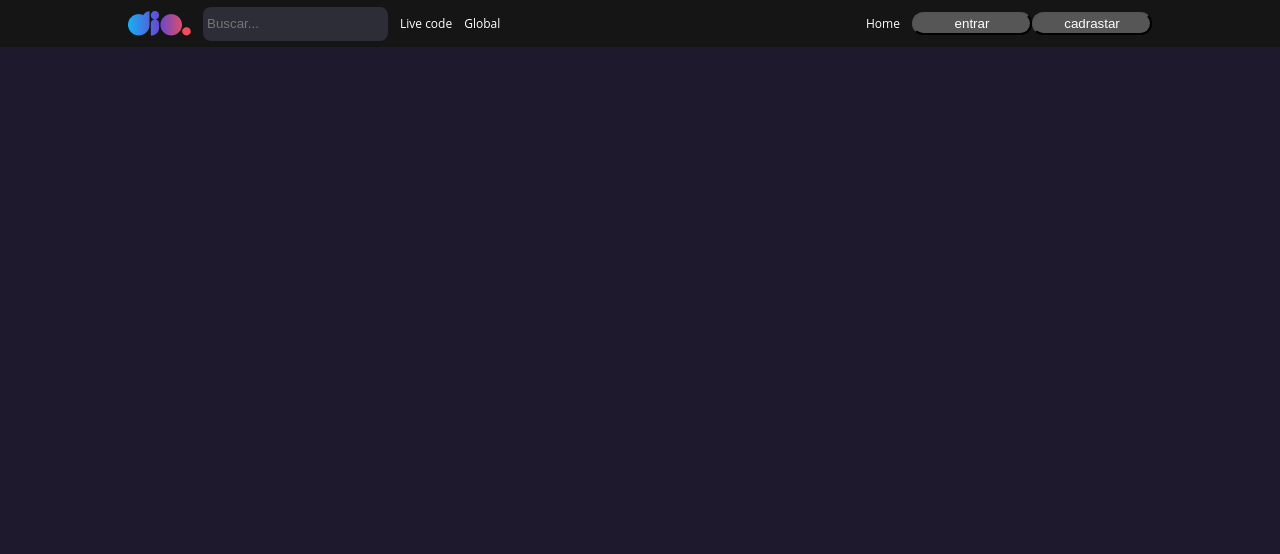
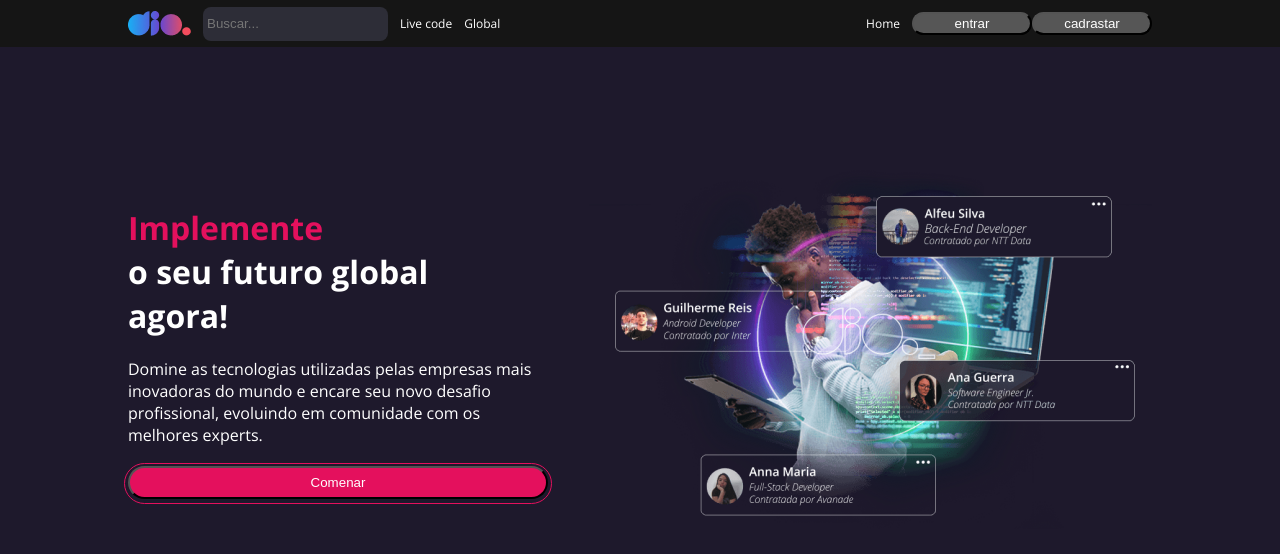
Before and after one commit to Brunocs1991/dio_formacao_react, a React (Create React App) app in the folder 03_ampliando_conhecimento_react/dio/: page / in a window 1280 px wide. Shown: the top 554 px of the page. Built offline with nearby package versions, Linux system fonts and the light colour scheme.

Commit message:
Criando Tela Home

```diff
--- a/03_ampliando_conhecimento_react/dio/public/index.html
+++ b/03_ampliando_conhecimento_react/dio/public/index.html
@@ -8,6 +8,9 @@
             content="Web site created using create-react-app"
             name="description"
     />
+    <link href="https://fonts.googleapis.com" rel="preconnect">
+    <link crossorigin href="https://fonts.gstatic.com" rel="preconnect">
+    <link href="https://fonts.googleapis.com/css2?family=Open+Sans:wght@400;500;600;700&display=swap" rel="stylesheet">
     <title>React Index</title>
 </head>
 <body>
--- a/03_ampliando_conhecimento_react/dio/src/components/Button/styles.js
+++ b/03_ampliando_conhecimento_react/dio/src/components/Button/styles.js
@@ -16,15 +16,20 @@ export const ButtonContainer = styled.button`
 
         background: #E4105D;
 
-        //&::after {
-        //    content: "";
-        //    position: absolute;
-        //    border: 1px solid #E4105D;
-        //    //top: -5px;
-        //    //left: -6px;
-        //    //width: calc(100%);
-        //    //height: calc(100% );
-        //    border-radius: 22px;
-        //}
+        &:hover{
+            opacity: 0.6 ;
+            cursor: pointer;
+        }
+
+        &::after {
+            content: "";
+            position: absolute;
+            border: 1px solid #E4105D;
+            top: -5px;
+            left: -6px;
+            width: calc(100% + 10px);
+            height: calc(100% + 10px);
+            border-radius: 22px;
+        }
     `}
 `
--- a/03_ampliando_conhecimento_react/dio/src/components/Header/index.js
+++ b/03_ampliando_conhecimento_react/dio/src/components/Header/index.js
@@ -2,7 +2,7 @@ import React from "react";
 import {BuscarInputContainer, Container, Input, Menu, MenuRight, Row, Wrapper} from "./styles";
 import Button from "../Button";
 
-import logo from '../assets/logo-dio.png'
+import logo from '../../assets/logo-dio.png'
 
 const Header = () => {
     return (
--- a/03_ampliando_conhecimento_react/dio/src/pages/home/index.js
+++ b/03_ampliando_conhecimento_react/dio/src/pages/home/index.js
@@ -1,9 +1,31 @@
 import {Header} from "../../components/Header";
+import {Container, TextContent, Title, TitleHighLight} from "./styles";
+
+import bannerImage from "../../assets/banner.png"
+import Button from "../../components/Button";
 
 const Home = () => {
     return (
         <>
             <Header/>
+            <Container>
+                <div>
+                    <Title>
+                        <TitleHighLight>
+                            Implemente <br/>
+                        </TitleHighLight>
+                        o seu futuro global agora!
+                    </Title>
+                    <TextContent>
+                        Domine as tecnologias utilizadas pelas empresas mais inovadoras do mundo e encare seu novo
+                        desafio profissional, evoluindo em comunidade com os melhores experts.
+                    </TextContent>
+                    <Button onClick={() =>{}} title="Comenar" variant="secondary"/>
+                </div>
+                <div>
+                    <img src={bannerImage} alt="Imagem Princial"/>
+                </div>
+            </Container>
         </>
     )
 }
--- /dev/null
+++ b/03_ampliando_conhecimento_react/dio/src/pages/home/styles.js
@@ -0,0 +1,40 @@
+import styled from "styled-components";
+
+export const Container = styled.main`
+    width: 100%;
+    max-width: 80%;
+    margin: 120px auto 0;
+
+    display: flex;
+    flex-direction: row;
+    justify-content: space-between;
+    align-items: center;
+`
+
+export const Title = styled.h2`
+    font-family: 'Open Sans', serif;
+    font-style: normal;
+    font-weight: 700;
+    font-size: 32px;
+    width: 320px;
+    margin-bottom: 20px;
+    line-height: 44px;
+
+    color: #FFFFFF;
+`
+
+export const TitleHighLight = styled.span`
+    color: #E4105D;
+`
+
+export const TextContent = styled.p`
+    font-family: 'Open Sans', serif;
+    font-style: normal;
+    font-weight: 400;
+    font-size: 16px;
+    width: 420px;
+    margin-bottom: 20px;
+    line-height: 22px;
+
+    color: #FFFFFF;
+`
```
Also changed, not shown: 03_ampliando_conhecimento_react/dio/src/assets/banner.png (renamed from 03_ampliando_conhecimento_react/dio/src/components/assets/banner.png), 03_ampliando_conhecimento_react/dio/src/assets/logo-dio.png (renamed from 03_ampliando_conhecimento_react/dio/src/components/assets/logo-dio.png).
